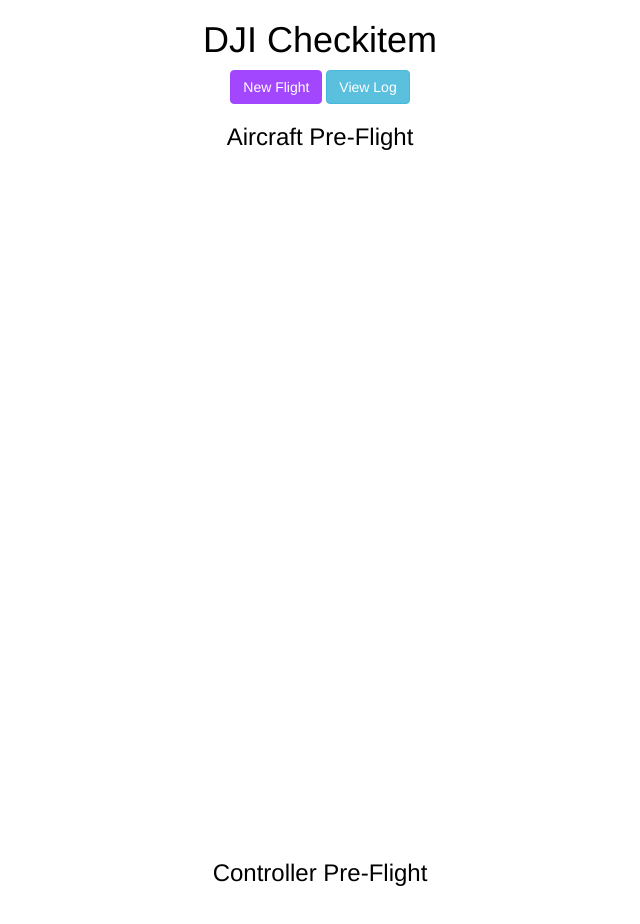
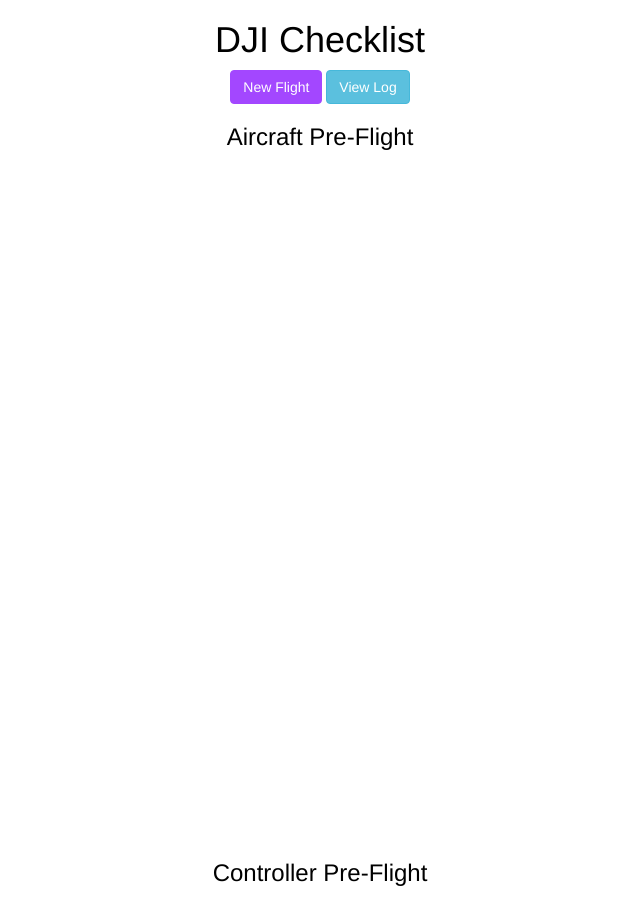
Before and after one commit to hugoender/Flight-Checklist, a website: page public/index.html in a window 1280 px wide. Shown: the top 924 px of the page, without its empty margins (320-960 px from the left). Drawn offline with nearby package versions, Linux system fonts and the light colour scheme; files that its build step writes are made by us from their sources; no server answers.

Commit message:
Fix page title

```diff
--- a/public/index.html
+++ b/public/index.html
@@ -49,7 +49,7 @@
 
 <body>
 
-  <h1 class="text-center">DJI Checkitem</h1>
+  <h1 class="text-center">DJI Checklist</h1>
 
   <div class="text-center">
     <button id="new-flight" class="btn btn-success" type="button">New Flight</button>
```
